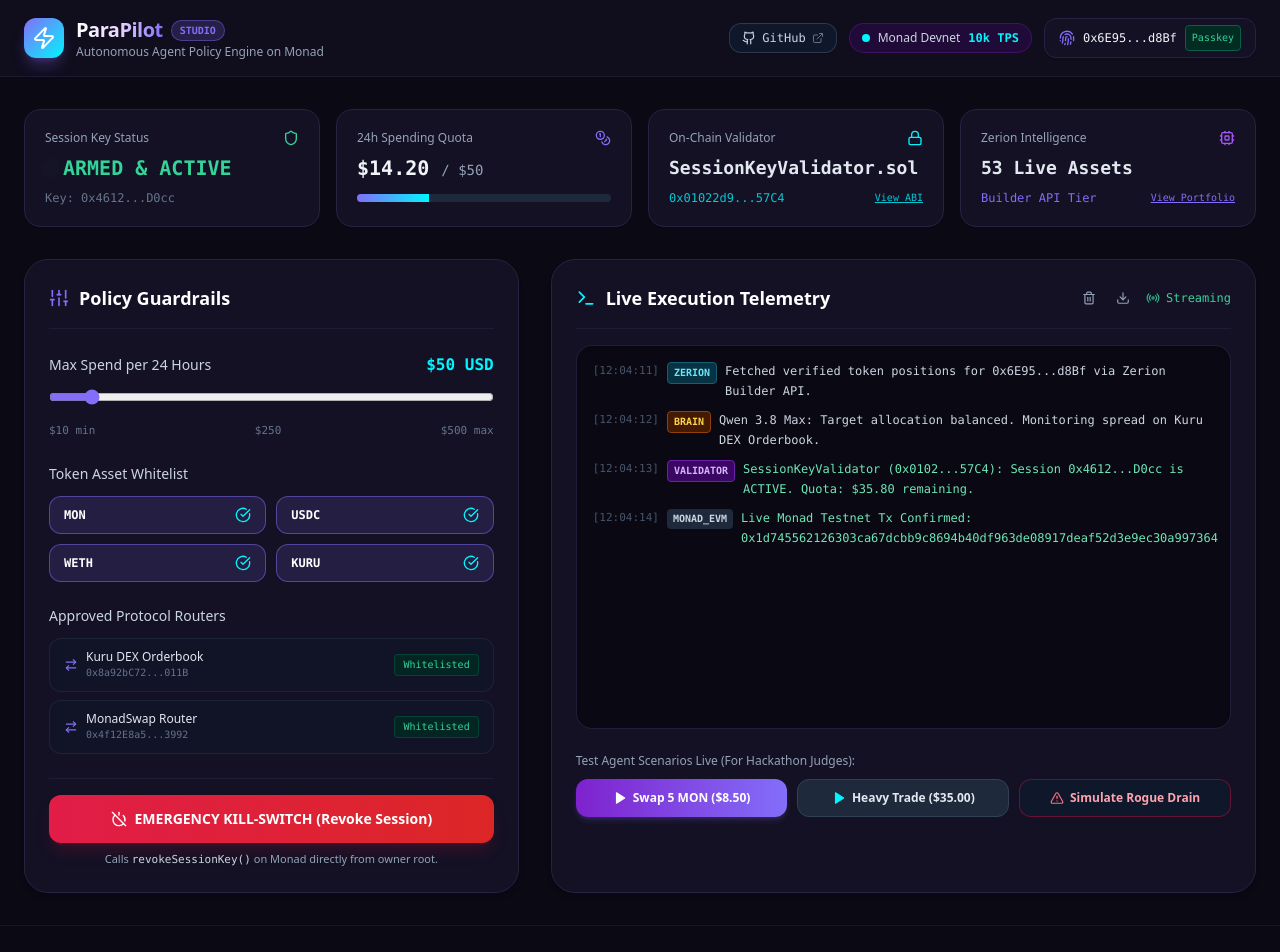
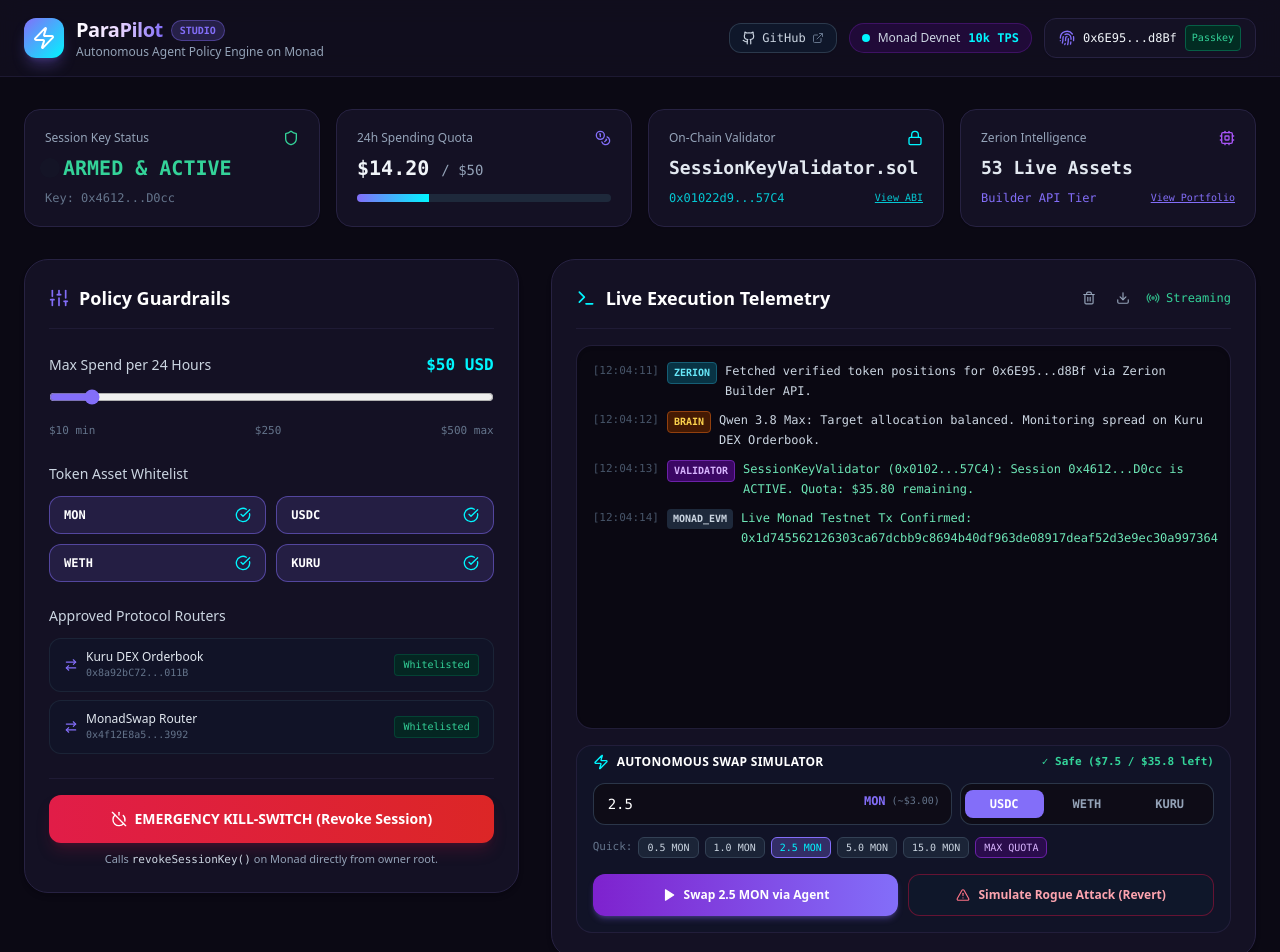
Before and after one commit to kevinnft/parapilot, a Next.js app in the folder frontend/: page / in a window 1280 px wide. Shown: the top 952 px of the page. Built offline with nearby package versions, Linux system fonts and the light colour scheme.

Commit message:
feat(frontend): add interactive custom MON swap amount input with token selector, live quota calculator, and quick presets

```diff
--- a/frontend/src/app/page.tsx
+++ b/frontend/src/app/page.tsx
@@ -44,6 +44,10 @@
   const [isSessionActive, setIsSessionActive] = useState(true);
   const [isSavingPolicy, setIsSavingPolicy] = useState(false);
   const [hasUnsavedChanges, setHasUnsavedChanges] = useState(false);
+
+  // Custom Swap State
+  const [monToSwap, setMonToSwap] = useState<string>("2.5");
+  const [selectedTargetToken, setSelectedTargetToken] = useState<string>("USDC");
 
   // Modals
   const [showPasskeyModal, setShowPasskeyModal] = useState(false);
@@ -126,25 +130,44 @@
     setLogs((prev) => [...prev, newLog]);
   };
 
-  // Simulates a legitimate AI trade
-  const simulateValidTrade = (tradeAmount: number = 8.5) => {
+  // Simulates a custom AI trade
+  const simulateCustomSwap = () => {
+    const amountMon = parseFloat(monToSwap);
+    if (isNaN(amountMon) || amountMon <= 0) {
+      addLog("BRAIN", "warning", "Invalid amount: Please specify a valid MON amount to swap.");
+      return;
+    }
+
     if (!isSessionActive) {
       addLog("VALIDATOR", "error", "Execution REVERTED: Session key has been REVOKED by owner.");
       return;
     }
-    if (spentToday + tradeAmount > dailyLimit) {
-      addLog("BRAIN", "warning", `AI calculating swap: Trade amount ($${tradeAmount}) exceeds remaining 24h quota.`);
-      addLog("VALIDATOR", "error", `🛑 REVERTED: SpendLimitExceeded() - Attempted $${tradeAmount} with only $${(dailyLimit - spentToday).toFixed(2)} remaining.`);
+
+    // Check token whitelist
+    if (!allowedTokens[selectedTargetToken as keyof typeof allowedTokens]) {
+      addLog("VALIDATOR", "error", `🛑 REVERTED: TokenNotWhitelisted(${selectedTargetToken}) - Target asset is disabled in policy.`);
       return;
     }
 
-    addLog("BRAIN", "info", `Identified 0.5% spread on Kuru DEX: Swap 5 MON -> ${(tradeAmount * 2.15).toFixed(2)} USDC.`);
-    addLog("ZERION", "info", "Zerion API confirms token reputation and liquidity depth > $250k.");
-    addLog("VALIDATOR", "success", `Policy Check Passed: Kuru DEX is Whitelisted, Spend ($${tradeAmount}) < Limit ($${dailyLimit}).`);
+    const monPrice = 3.0; // 1 MON = $3.00 USD
+    const spendUsd = +(amountMon * monPrice).toFixed(2);
+    const tokenReceived = +(amountMon * 2.95).toFixed(2);
+    const remainingQuota = +(dailyLimit - spentToday).toFixed(2);
+
+    if (spentToday + spendUsd > dailyLimit) {
+      addLog("BRAIN", "warning", `AI calculating swap: Trade of ${amountMon} MON ($${spendUsd}) exceeds 24h limit.`);
+      addLog("VALIDATOR", "error", `🛑 REVERTED: SpendLimitExceeded() - Attempted $${spendUsd} with only $${remainingQuota} quota remaining.`);
+      addLog("MONAD_EVM", "warning", "On-chain state protected: Zero funds moved from ParaPilotAccount.");
+      return;
+    }
+
+    addLog("BRAIN", "info", `Arbitrage identified on Kuru DEX: Swap ${amountMon} MON -> ${tokenReceived} ${selectedTargetToken}.`);
+    addLog("ZERION", "info", `Zerion Builder API verifies ${selectedTargetToken} reputation & liquidity depth.`);
+    addLog("VALIDATOR", "success", `Policy Passed: Kuru DEX Whitelisted, Spend ($${spendUsd}) <= Remaining Limit ($${remainingQuota}).`);
     setTimeout(() => {
       const mockHash = "0x" + Array.from({length: 40}, () => Math.floor(Math.random()*16).toString(16)).join("");
-      addLog("MONAD_EVM", "success", `Tx Confirmed on Monad Parallel EVM (Block #${51550930 + Math.floor(Math.random()*20)}, Latency: 0.38s). Hash: ${mockHash.slice(0, 10)}...${mockHash.slice(-4)}`);
-      setSpentToday((prev) => Math.min(dailyLimit, +(prev + tradeAmount).toFixed(2)));
+      addLog("MONAD_EVM", "success", `Tx Confirmed on Monad Parallel EVM (Block #${51550950 + Math.floor(Math.random()*25)}, Latency: 0.35s). Hash: ${mockHash.slice(0, 10)}...${mockHash.slice(-4)}`);
+      setSpentToday((prev) => Math.min(dailyLimit, +(prev + spendUsd).toFixed(2)));
     }, 350);
   };
 
@@ -544,34 +567,108 @@
                 <div ref={terminalEndRef} />
               </div>
 
-              {/* Interactive Demo Action Triggers */}
-              <div className="pt-2 space-y-2.5">
-                <p className="text-xs text-slate-400 font-medium">
-                  Test Agent Scenarios Live (For Hackathon Judges):
-                </p>
-                <div className="grid grid-cols-1 sm:grid-cols-3 gap-2.5">
+              {/* Interactive Autonomous Swap Simulator */}
+              <div className="pt-2 space-y-3 bg-slate-900/50 p-4 rounded-2xl border border-monad-cardBorder/80">
+                <div className="flex justify-between items-center">
+                  <div className="flex items-center space-x-2">
+                    <Zap className="w-4 h-4 text-monad-cyan" />
+                    <span className="text-xs font-bold text-white tracking-wide uppercase">
+                      Autonomous Swap Simulator
+                    </span>
+                  </div>
+                  <div className="text-[11px] font-mono">
+                    {(() => {
+                      const amount = parseFloat(monToSwap) || 0;
+                      const costUsd = +(amount * 3.0).toFixed(2);
+                      const remaining = +(dailyLimit - spentToday).toFixed(2);
+                      if (amount <= 0) return <span className="text-slate-500">Enter MON amount</span>;
+                      if (costUsd <= remaining) {
+                        return <span className="text-emerald-400 font-semibold">✓ Safe (${costUsd} / ${remaining} left)</span>;
+                      } else {
+                        return <span className="text-rose-400 font-semibold">⚠️ Exceeds Quota by ${(costUsd - remaining).toFixed(2)}</span>;
+                      }
+                    })()}
+                  </div>
+                </div>
+
+                {/* Amount Input & Target Token Selector */}
+                <div className="grid grid-cols-1 sm:grid-cols-12 gap-2">
+                  <div className="sm:col-span-7 relative">
+                    <input
+                      type="number"
+                      step="0.5"
+                      min="0.1"
+                      value={monToSwap}
+                      onChange={(e) => setMonToSwap(e.target.value)}
+                      placeholder="Amount to swap"
+                      className="w-full bg-[#0E0C17] border border-slate-700/80 focus:border-monad-purple rounded-xl px-3.5 py-2.5 text-sm font-mono text-white placeholder-slate-600 outline-none transition"
+                    />
+                    <div className="absolute right-3 top-2.5 flex items-center space-x-1.5 text-xs text-monad-purple font-mono font-bold pointer-events-none">
+                      <span>MON</span>
+                      <span className="text-[10px] text-slate-500 font-normal">(~$3.00)</span>
+                    </div>
+                  </div>
+
+                  <div className="sm:col-span-5 flex items-center space-x-1 bg-[#0E0C17] border border-slate-700/80 rounded-xl p-1">
+                    {(["USDC", "WETH", "KURU"] as const).map((tok) => (
+                      <button
+                        key={tok}
+                        type="button"
+                        onClick={() => setSelectedTargetToken(tok)}
+                        className={`flex-1 py-1.5 text-xs font-mono font-semibold rounded-lg transition ${
+                          selectedTargetToken === tok
+                            ? "bg-monad-purple text-white shadow-sm"
+                            : "text-slate-400 hover:text-slate-200"
+                        }`}
+                      >
+                        {tok}
+                      </button>
+                    ))}
+                  </div>
+                </div>
+
+                {/* Quick Presets */}
+                <div className="flex items-center space-x-1.5 text-[11px] font-mono text-slate-400">
+                  <span className="text-slate-500">Quick:</span>
+                  {["0.5", "1.0", "2.5", "5.0", "15.0"].map((preset) => (
+                    <button
+                      key={preset}
+                      type="button"
+                      onClick={() => setMonToSwap(preset)}
+                      className={`px-2 py-0.5 rounded-md border text-[10px] transition ${
+                        monToSwap === preset
+                          ? "bg-monad-purple/30 border-monad-purple text-monad-cyan"
+                          : "bg-slate-800/80 border-slate-700 hover:border-slate-500 text-slate-300"
+                      }`}
+                    >
+                      {preset} MON
+                    </button>
+                  ))}
                   <button
-                    onClick={() => simulateValidTrade(8.5)}
-                    className="flex items-center justify-center space-x-1.5 py-2.5 px-3 rounded-xl bg-gradient-to-r from-purple-700 to-monad-purple hover:from-purple-600 hover:to-monad-purple text-white text-xs font-semibold shadow-md shadow-monad-purple/20 transition"
+                    type="button"
+                    onClick={() => setMonToSwap(((dailyLimit - spentToday) / 3.0).toFixed(1))}
+                    className="px-2 py-0.5 rounded-md bg-purple-950/60 border border-purple-800 text-purple-300 hover:bg-purple-900/60 text-[10px] transition"
+                  >
+                    MAX QUOTA
+                  </button>
+                </div>
+
+                {/* Action Buttons */}
+                <div className="grid grid-cols-1 sm:grid-cols-2 gap-2.5 pt-1">
+                  <button
+                    onClick={simulateCustomSwap}
+                    className="flex items-center justify-center space-x-2 py-3 px-4 rounded-xl bg-gradient-to-r from-purple-700 to-monad-purple hover:from-purple-600 hover:to-monad-purple text-white text-xs font-bold shadow-md shadow-monad-purple/30 transition"
                   >
                     <Play className="w-3.5 h-3.5 fill-current" />
-                    <span>Swap 5 MON ($8.50)</span>
-                  </button>
-
-                  <button
-                    onClick={() => simulateValidTrade(35.0)}
-                    className="flex items-center justify-center space-x-1.5 py-2.5 px-3 rounded-xl bg-slate-800 hover:bg-slate-700 text-slate-200 border border-slate-700 text-xs font-semibold transition"
-                  >
-                    <Play className="w-3.5 h-3.5 fill-current text-monad-cyan" />
-                    <span>Heavy Trade ($35.00)</span>
+                    <span>Swap {monToSwap || "0"} MON via Agent</span>
                   </button>
 
                   <button
                     onClick={simulateRogueAttack}
-                    className="flex items-center justify-center space-x-1.5 py-2.5 px-3 rounded-xl bg-slate-900 border border-rose-800/60 hover:bg-rose-950/40 text-rose-300 text-xs font-semibold transition"
+                    className="flex items-center justify-center space-x-2 py-3 px-4 rounded-xl bg-slate-900 border border-rose-800/60 hover:bg-rose-950/40 text-rose-300 text-xs font-semibold transition"
                   >
                     <AlertTriangle className="w-3.5 h-3.5 text-rose-400" />
-                    <span>Simulate Rogue Drain</span>
+                    <span>Simulate Rogue Attack (Revert)</span>
                   </button>
                 </div>
               </div>
```
